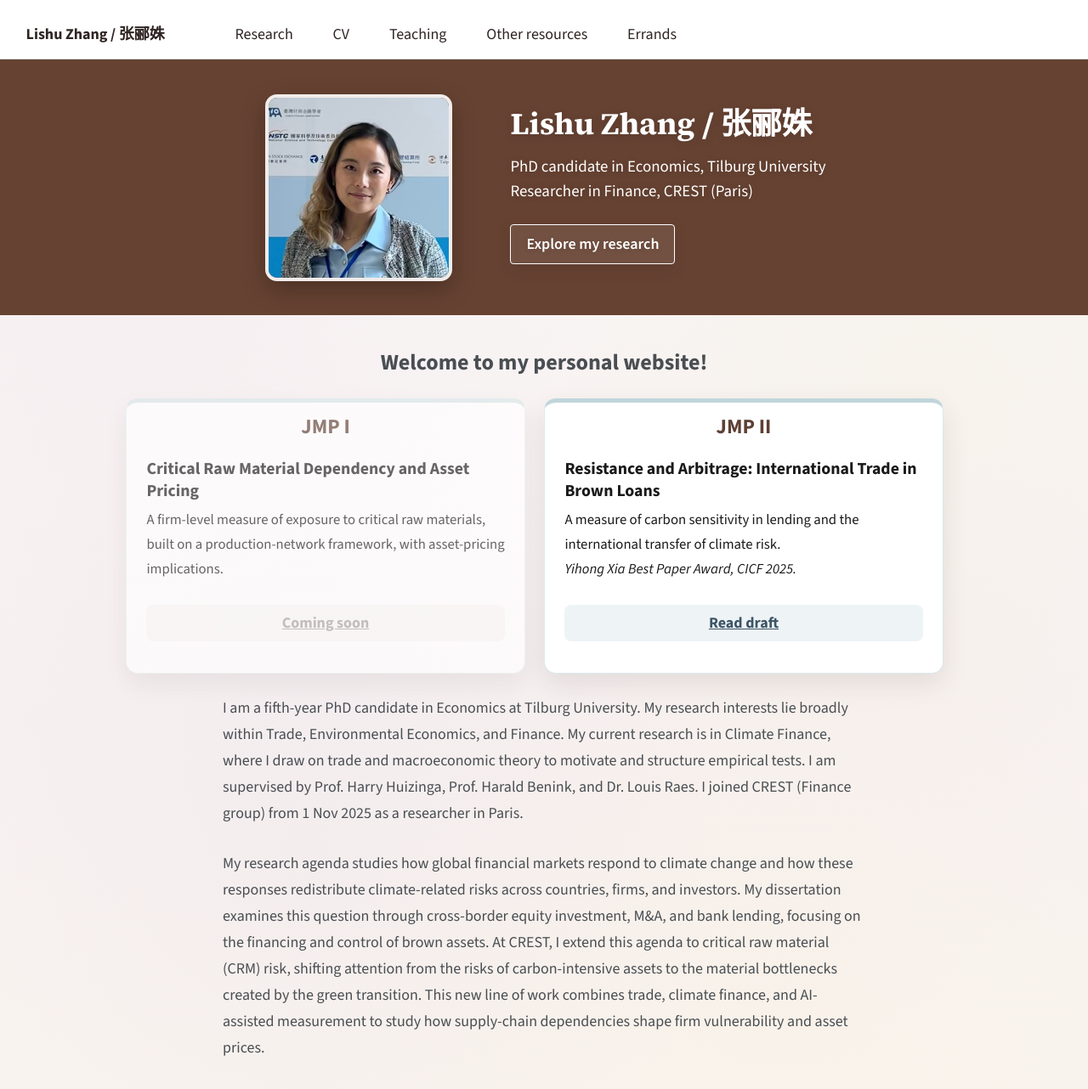
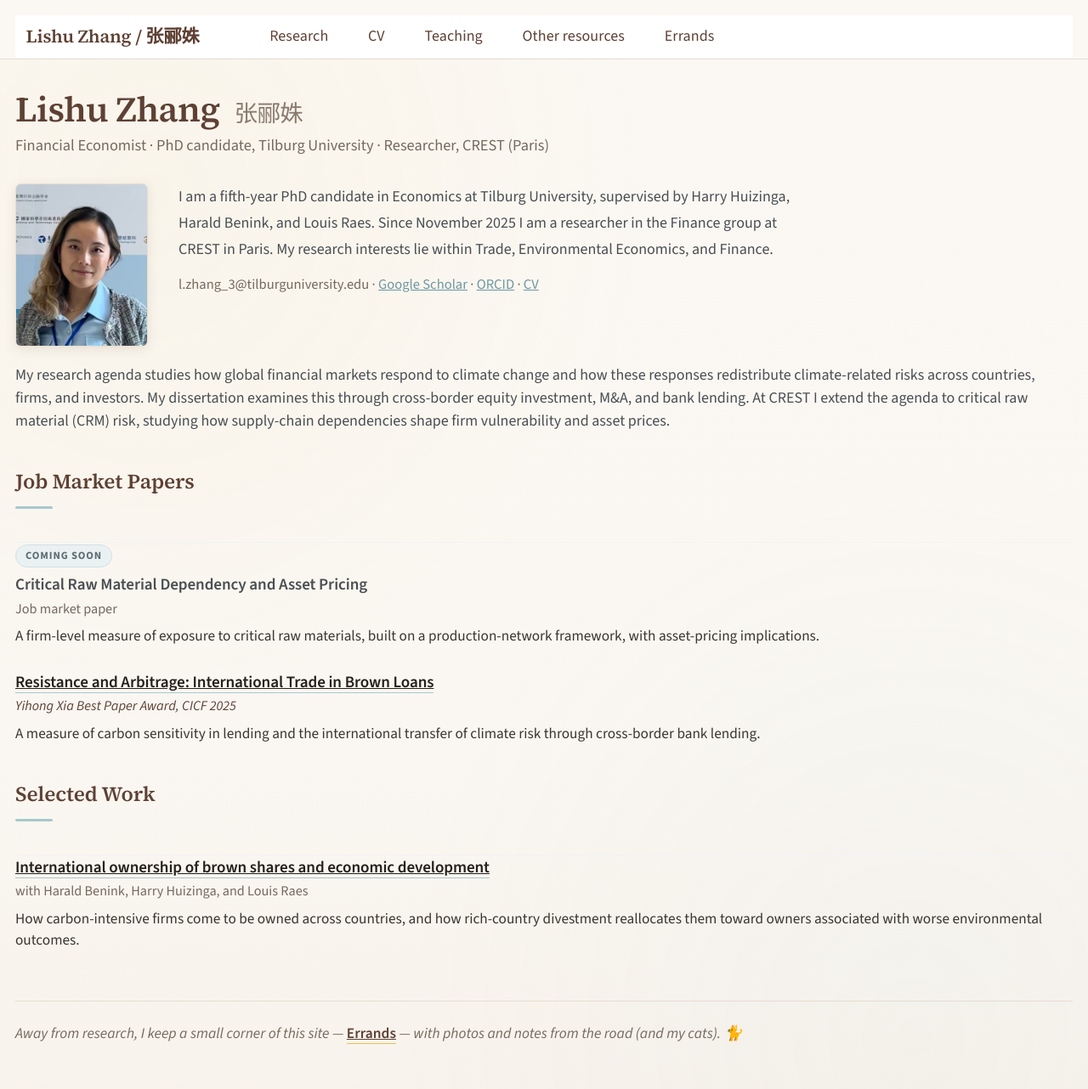
Before and after one commit to LishuZ/LishuZ.github.io, a Jekyll site: the page built from _pages/about.md, in a window 1280 px wide and 1400 px high. Shown: the top 1282 px of the window at 85% size. Built offline with Jekyll 4.4.1, drawn with Linux system fonts in a browser that asks for light colours.

Commit message:
Redesign: minimal warm layout (serif + cream)
Replace the brown hero and floating JMP cards with a single-column
homepage (serif name, headshot beside bio, status-grouped paper list).
Restyle Research with serif sienna headings; add site-wide cream
background, elegant masthead, and dusty-blue links via _custom.scss.
Errands page left unchanged.

Co-Authored-By: Claude Opus 4.8 (1M context) <noreply@anthropic.com>

```diff
--- a/_pages/about.md
+++ b/_pages/about.md
@@ -3,200 +3,119 @@ permalink: /
 title: "Lishu Zhang / 张郦姝"
 layout: splash
 author_profile: false
-header:
-  overlay_color: "#664232"
-  avatar: "newpic.jpg"
-  cta_url: "/research/"
-  cta_label: "Explore my research"
-excerpt: "PhD candidate in Economics, Tilburg University<br>Researcher in Finance, CREST (Paris)"
-feature_row:
-  - title: "JMP I"
-    excerpt: "**Critical Raw Material Dependency and Asset Pricing** A firm-level measure of exposure to critical raw materials, built on a production-network framework, with asset-pricing implications."
-    url: "#"
-    btn_label: "Coming soon"
-    btn_class: "btn--disabled"
-  - title: "JMP II"
-    excerpt: "**Resistance and Arbitrage: International Trade in Brown Loans** A measure of carbon sensitivity in lending and the international transfer of climate risk.<br>*Yihong Xia Best Paper Award, CICF 2025.*"
-    url: "https://www.dropbox.com/scl/fi/hcqlp7ls6i2v8ughdodbc/JMP_2026.pdf?rlkey=z7iw0zsemz8hrkdfkr0eo2ima&st=xu14dxor&dl=0"
-    btn_label: "Read draft"
-    btn_class: "btn--primary"
 ---
 
 <style>
-/* ---- Homepage hero, split into two halves ---- */
-.page__hero--overlay {
-  background: #664232 !important;
-  padding: 2.25em 1em;
+/* ==========================================================================
+   Homepage — Variant B (simple & elegant, warm)
+   ========================================================================== */
+$sienna: #5E4034;
+
+.home { max-width: 720px; margin: 0 auto; padding: 0 0 1em; }
+
+/* Name + role */
+.home .lead-name {
+  font-family: "Source Serif 4", Georgia, serif;
+  font-size: 2.3rem;
+  font-weight: 600;
+  letter-spacing: -0.012em;
+  line-height: 1.1;
+  color: #5E4034;
+  margin: 0 0 0.15em;
 }
-.page__hero--overlay .page__hero-split {
-  display: flex;
-  align-items: center;
-  justify-content: center;
-  gap: 2em;
-  max-width: 880px;
-  margin: 0 auto;
-  padding-left: 3em;
+.home .lead-name .cn { font-weight: 500; color: #8a7a6e; font-size: 0.66em; margin-left: 0.3em; }
+.home .lead-role { font-size: 1.02rem; color: #74695f; margin: 0 0 1.7em; }
+
+/* Intro: photo beside bio */
+.home .intro-row { display: flex; gap: 2rem; align-items: flex-start; margin-bottom: 1.1em; }
+.home .intro-photo {
+  width: 156px; height: 192px; flex: 0 0 156px;
+  object-fit: cover; border-radius: 6px;
+  border: 1px solid #e6ddd2; box-shadow: 0 3px 14px rgba(94, 64, 52, 0.12);
 }
-.page__hero--overlay .page__lead { white-space: nowrap; }
-.page__hero--overlay .page__hero-avatar {
-  flex: 0 0 30%;
-  max-width: 220px;
-  width: 30%;
-  height: auto;
-  aspect-ratio: 1 / 1;
-  object-fit: cover;
-  border-radius: 14px;
-  border: 4px solid rgba(255, 255, 255, 0.9);
-  box-shadow: 0 10px 28px rgba(0, 0, 0, 0.25);
-  margin: 0 0 0 -1em;
-  position: relative;
-  left: -1.8em;
+.home .intro-text p { margin: 0 0 0.7em; }
+.home .contact { font-size: 0.92rem; color: #74695f; }
+.home .contact a { border-bottom: 0; }
+.home .intro-extra { margin: 0.2em 0 0; }
+
+/* Section heading (serif sienna + short blue tick) */
+.home .home-h2 {
+  font-family: "Source Serif 4", Georgia, serif;
+  font-size: 1.35rem; font-weight: 600; color: #5E4034;
+  letter-spacing: -0.005em; margin: 2.4rem 0 0;
 }
-.page__hero--overlay .page__hero-text { flex: 0 1 auto; position: relative; top: 0.7em; }
-.page__hero--overlay .page__title {
-  font-size: 2em;
-  font-weight: 700;
-  letter-spacing: 0;
-  color: #fff !important;
-  text-shadow: 0 2px 10px rgba(47, 37, 35, 0.22) !important;
-}
-.page__hero--overlay .page__lead {
-  font-size: 1.05em;
-  font-weight: 400;
-  opacity: 1;
-  color: #fff !important;
-  text-shadow: 0 1px 8px rgba(47, 37, 35, 0.18) !important;
-}
-/* Stack vertically on small screens */
-@media (max-width: 600px) {
-  .page__hero--overlay {
-    background: #664232 !important;
-    padding: 1.65em 1em 1.9em;
-  }
-  .page__hero--overlay .page__hero-split {
-    flex-direction: column;
-    text-align: center;
-    gap: 1.2em;
-  }
-  .page__hero--overlay .page__hero-avatar {
-    width: 60%;
-    max-width: 220px;
-    margin: 0 auto;
-    left: 0;
-  }
-  .page__hero--overlay .page__hero-split { padding-left: 0; }
-  .page__hero--overlay .page__hero-text { top: 0; }
-  .page__hero--overlay .page__title { font-size: 1.5em; }
-  .page__hero--overlay .page__lead { white-space: normal; }
-}
-.page__hero--overlay .btn--light-outline {
-  font-weight: 600;
-  border-width: 2px;
-  background: rgba(255, 255, 255, 0.08);
-  color: #fff !important;
-  border-color: #fff !important;
-  box-shadow: 0 6px 18px rgba(47, 37, 35, 0.13);
-  text-shadow: 0 1px 6px rgba(47, 37, 35, 0.14) !important;
-}
-.page__hero--overlay .btn--light-outline:hover {
-  background-color: #fff;
-  border-color: #fff !important;
-  color: #5E4034 !important;
+.home .home-h2::after {
+  content: ""; display: block; width: 44px; height: 3px;
+  background: #A8C7CE; border-radius: 2px; margin: 0.6em 0 1.1em;
 }
 
-/* ---- Two JMP cards below the panel ---- */
-.feature__wrapper {
-  border-bottom: none !important;
-  display: flex;
-  flex-wrap: wrap;
-  justify-content: center;
-  gap: 1.22em;
-  margin: 1.25em auto 0;
-}
-.feature__wrapper .feature__item {
-  float: none;
-  width: 47%;
-  max-width: 470px;
-  margin: 0;
-  font-size: 1rem;
-}
-.feature__item .archive__item-body {
-  background: #fff;
-  border-radius: 14px;
-  padding: 0.75em 1.3em 0.45em;
-  box-shadow: 0 12px 30px rgba(47, 37, 35, 0.10);
-  border: 1px solid rgba(168, 199, 206, 0.40);
-  border-top: 5px solid rgba(168, 199, 206, 0.72);
-  display: flex;
-  flex-direction: column;
-  transition: transform 0.15s ease, box-shadow 0.15s ease;
-}
-.feature__item .archive__item-body:hover {
-  transform: translateY(-4px);
-  box-shadow: 0 14px 34px rgba(20, 20, 60, 0.16);
-}
-.feature__item .archive__item-title { margin-top: 0.05em; margin-bottom: 0.38em; font-weight: 700; font-size: 1.35em; text-align: center; color: #5E4034; }
-.feature__item .archive__item-excerpt { font-size: 0.93em; line-height: 1.45; margin-bottom: 0.12em; color: #1A1A1A; }
-.feature__item .archive__item-excerpt strong { display: block; font-size: 1.18em; line-height: 1.3; margin-bottom: 0.35em; color: #1A1A1A; }
-.feature__item .archive__item-body .btn {
-  display: block;
-  width: 100%;
-  text-align: center;
-  font-size: 1em;
-  padding: 0.32em 0.8em;
-  margin: 0;
-  border-width: 2px;
-  border-radius: 8px;
-}
-.btn--primary {
-  background-color: #EEF3F6 !important;
-  border-color: rgba(168, 199, 206, 0.72) !important;
-  color: #3C5566 !important;
-}
-.btn--primary:hover {
-  background-color: rgba(168, 199, 206, 0.35) !important;
-  border-color: rgba(168, 199, 206, 0.72) !important;
-  color: #3C5566 !important;
-}
-/* Muted "Coming soon" card (JMP1) */
-.feature__item:nth-child(1) .archive__item-body {
-  border-color: rgba(168, 199, 206, 0.24);
-  border-top-color: rgba(168, 199, 206, 0.44);
-  opacity: 0.65;
-}
-.feature__item:nth-child(1) .archive__item-body:hover {
-  transform: none;
-  box-shadow: 0 8px 24px rgba(20, 20, 60, 0.10);
-}
-.btn--disabled {
-  background-color: #F7F4F5 !important;
-  border-color: rgba(168, 199, 206, 0.24) !important;
-  color: #7A7074 !important;
-  pointer-events: none;
-  cursor: default;
-}
-@media (max-width: 600px) {
-  .feature__wrapper .feature__item { width: 100%; max-width: none; }
+/* Paper entries */
+.home .paper { margin: 0 0 1.5em; }
+.home .paper .ptitle { font-weight: 600; font-size: 1.06rem; line-height: 1.42; letter-spacing: -0.005em; }
+.home .paper .ptitle a { color: #241f1b !important; border-bottom: 1.5px solid #A8C7CE; }
+.home .paper .ptitle a:hover { color: #241f1b !important; border-bottom-color: #6E97A0; }
+.home .paper .pmeta { font-size: 0.9rem; color: #74695f; margin: 0.2em 0 0.45em; }
+.home .paper .award { color: #5E4034; font-style: italic; }
+.home .paper .abs { font-size: 0.96rem; color: #3a352f; margin: 0; }
+.home .status {
+  display: inline-block; font-size: 0.7rem; font-weight: 700;
+  text-transform: uppercase; letter-spacing: 0.07em;
+  color: #5d6e73; background: #eaf1f3; border: 1px solid #cfe0e4;
+  border-radius: 20px; padding: 3px 11px; margin-bottom: 0.5em;
 }
 
-/* ---- Welcome line + intro text ---- */
-.page__content .welcome-line {
-  text-align: center;
-  font-size: 1.45em;
-  font-weight: 700;
-  margin: 0 auto;
+/* Errands note */
+.home .errands-note {
+  margin-top: 3.2rem; padding-top: 1.4rem; border-top: 1px solid #e6ddd2;
+  font-size: 0.97rem; color: #74695f; font-style: italic;
 }
-.page__content .intro { max-width: 42em; margin: 1.4em auto 0; }
+.home .errands-note a { color: #5E4034 !important; font-weight: 600; font-style: normal; border-bottom: 1.5px solid #E7C24A; }
+
+@media (max-width: 600px) {
+  .home .lead-name { font-size: 1.9rem; }
+  .home .intro-row { flex-direction: column; gap: 1.2rem; }
+  .home .intro-photo { width: 140px; height: 172px; flex: 0 0 auto; }
+}
 </style>
 
-<p class="welcome-line">Welcome to my personal website!</p>
+<div class="home" markdown="0">
 
-{% include feature_row %}
+<h1 class="lead-name">Lishu Zhang <span class="cn">张郦姝</span></h1>
+<p class="lead-role">Financial Economist · PhD candidate, Tilburg University · Researcher, CREST (Paris)</p>
 
-<div class="intro" markdown="1">
+<div class="intro-row">
+  <img class="intro-photo" src="/images/newpic.jpg" alt="Lishu Zhang">
+  <div class="intro-text">
+    <p>I am a fifth-year PhD candidate in Economics at Tilburg University, supervised by Harry Huizinga, Harald Benink, and Louis Raes. Since November 2025 I am a researcher in the Finance group at CREST in Paris. My research interests lie within Trade, Environmental Economics, and Finance.</p>
+    <p class="contact">l.zhang_3@tilburguniversity.edu&nbsp;·&nbsp;<a href="https://scholar.google.com/citations?hl=zh-CN&user=19jsgQMAAAAJ">Google Scholar</a>&nbsp;·&nbsp;<a href="https://orcid.org/0000-0003-0237-7664">ORCID</a>&nbsp;·&nbsp;<a href="/cv/">CV</a></p>
+  </div>
+</div>
 
-I am a fifth-year PhD candidate in Economics at Tilburg University. My research interests lie broadly within Trade, Environmental Economics, and Finance. My current research is in Climate Finance, where I draw on trade and macroeconomic theory to motivate and structure empirical tests. I am supervised by Prof. Harry Huizinga, Prof. Harald Benink, and Dr. Louis Raes. I joined CREST (Finance group) from 1 Nov 2025 as a researcher in Paris.
+<p class="intro-extra">My research agenda studies how global financial markets respond to climate change and how these responses redistribute climate-related risks across countries, firms, and investors. My dissertation examines this through cross-border equity investment, M&amp;A, and bank lending. At CREST I extend the agenda to critical raw material (CRM) risk, studying how supply-chain dependencies shape firm vulnerability and asset prices.</p>
 
-My research agenda studies how global financial markets respond to climate change and how these responses redistribute climate-related risks across countries, firms, and investors. My dissertation examines this question through cross-border equity investment, M&A, and bank lending, focusing on the financing and control of brown assets. At CREST, I extend this agenda to critical raw material (CRM) risk, shifting attention from the risks of carbon-intensive assets to the material bottlenecks created by the green transition. This new line of work combines trade, climate finance, and AI-assisted measurement to study how supply-chain dependencies shape firm vulnerability and asset prices.
+<h2 class="home-h2">Job Market Papers</h2>
+
+<div class="paper">
+  <span class="status">Coming soon</span>
+  <div class="ptitle">Critical Raw Material Dependency and Asset Pricing</div>
+  <div class="pmeta">Job market paper</div>
+  <p class="abs">A firm-level measure of exposure to critical raw materials, built on a production-network framework, with asset-pricing implications.</p>
+</div>
+
+<div class="paper">
+  <div class="ptitle"><a href="https://www.dropbox.com/scl/fi/hcqlp7ls6i2v8ughdodbc/JMP_2026.pdf?rlkey=z7iw0zsemz8hrkdfkr0eo2ima&st=xu14dxor&dl=0">Resistance and Arbitrage: International Trade in Brown Loans</a></div>
+  <div class="pmeta"><span class="award">Yihong Xia Best Paper Award, CICF 2025</span></div>
+  <p class="abs">A measure of carbon sensitivity in lending and the international transfer of climate risk through cross-border bank lending.</p>
+</div>
+
+<h2 class="home-h2">Selected Work</h2>
+
+<div class="paper">
+  <div class="ptitle"><a href="https://cepr.org/publications/dp18856">International ownership of brown shares and economic development</a></div>
+  <div class="pmeta">with Harald Benink, Harry Huizinga, and Louis Raes</div>
+  <p class="abs">How carbon-intensive firms come to be owned across countries, and how rich-country divestment reallocates them toward owners associated with worse environmental outcomes.</p>
+</div>
+
+<p class="errands-note">Away from research, I keep a small corner of this site — <a href="/about/">Errands</a> — with photos and notes from the road (and my cats). 🐈</p>
 
 </div>
--- a/_sass/_custom.scss
+++ b/_sass/_custom.scss
@@ -58,3 +58,62 @@ $accent-blue:   #A8C7CE;
   color: $accent-sienna;
   margin: 1.5em 0 0.35em;
 }
+
+/* ==========================================================================
+   Variant B — "simple & elegant, warm"
+   Serif (Source Serif 4) display + sienna/blue accents on a warm cream ground.
+   Site-wide: background, masthead, page title, links.
+   ========================================================================== */
+
+$cream: #FAF7F2;
+
+/* Calmer, warmer page ground (replaces the pinker default gradient) */
+body {
+  background:
+    radial-gradient(ellipse at 14% 16%, rgba(231, 194, 74, 0.05), transparent 38%),
+    radial-gradient(ellipse at 84% 86%, rgba(168, 199, 206, 0.06), transparent 40%),
+    linear-gradient(180deg, #FBF8F3 0%, $cream 60%, #F7F1E9 100%) !important;
+}
+
+/* --- Page title (used as the big name on the homepage, and on inner pages) --- */
+.page__title {
+  font-family: $header-font-family; // Source Serif 4
+  color: $accent-sienna;
+  font-weight: 600;
+  letter-spacing: -0.012em;
+}
+
+/* --- Masthead: quiet warm bar, serif brand, gold tick on current page --- */
+.masthead {
+  background: rgba(251, 248, 243, 0.92) !important;
+  -webkit-backdrop-filter: saturate(1.1) blur(6px);
+          backdrop-filter: saturate(1.1) blur(6px);
+  border-bottom: 1px solid rgba(94, 64, 52, 0.14) !important;
+}
+.masthead__inner-wrap a {
+  color: $accent-sienna !important;
+  font-weight: 500;
+  letter-spacing: 0.005em;
+  &:hover { color: $accent-blue !important; border-bottom-color: $accent-blue !important; }
+}
+.masthead__menu-item--lg a {
+  font-family: $header-font-family; // serif brand name
+  font-weight: 600 !important;
+  font-size: 1.18em;
+  letter-spacing: -0.01em;
+}
+.greedy-nav a.current,
+.masthead__menu-item a.current {
+  color: #2f2523 !important;
+  border-bottom: 2px solid $accent-gold;
+  padding-bottom: 2px;
+}
+
+/* --- Links inside content: dusty blue, restrained --- */
+$blue-link: #6E97A0; // darkened dusty blue for readable links
+.page__content a:not(.btn):not([class*="archive"]) {
+  color: $blue-link;
+}
+.page__content a:not(.btn):not([class*="archive"]):hover {
+  color: $accent-sienna;
+}
```
Also changed, not shown: _pages/research.md (+26 -21 lines), 1 other file.
